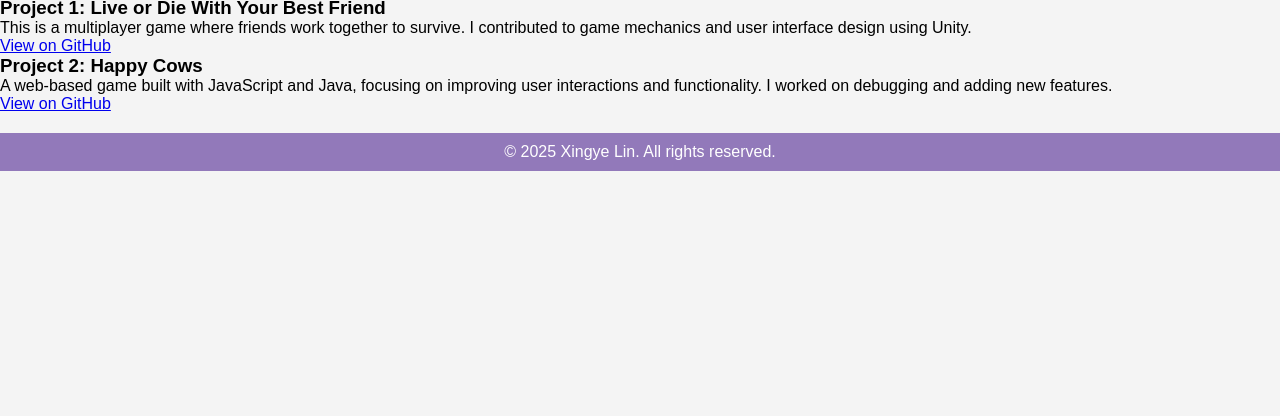
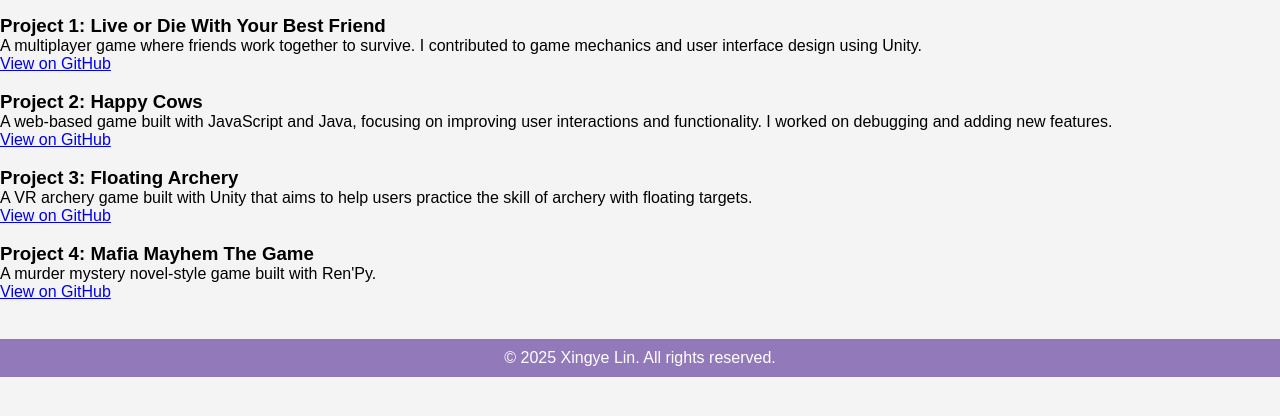
Before and after one commit to clin947/Cindy-webpage, a plain HTML site: page projects.html in a window 1280 px wide. Shown: the part 90-506 px from the top of the page. Drawn offline with Linux system fonts and the light colour scheme.

Commit message:
edit project

```diff
--- a/projects.html
+++ b/projects.html
@@ -18,18 +18,34 @@
     <!-- Projects Section -->
     <h2>My Projects</h2>
     <p>Here are some of the projects I've worked on:</p>
-
+    <br>
     <div class="project">
         <h3>Project 1: Live or Die With Your Best Friend</h3>
-        <p>This is a multiplayer game where friends work together to survive. I contributed to game mechanics and user interface design using Unity.</p>
-        <a href="https://github.com/clin947/VMe50" target="_blank">View on GitHub</a>
+        <p>A multiplayer game where friends work together to survive. I contributed to game mechanics and user interface design using Unity.</p>
+        <a href="https://github.com/ucsb-cs148-w24/project-pj09-liveordie.git" target="_blank">View on GitHub</a>
     </div>
+    <br>
 
     <div class="project">
         <h3>Project 2: Happy Cows</h3>
         <p>A web-based game built with JavaScript and Java, focusing on improving user interactions and functionality. I worked on debugging and adding new features.</p>
-        <a href="https://github.com/clin947/Cindy-webpage" target="_blank">View on GitHub</a>
+        <a href="https://github.com/ucsb-cs156-m23/proj-happycows-m23-10am-3.git" target="_blank">View on GitHub</a>
     </div>
+    <br>
+
+    <div class="project">
+        <h3>Project 3: Floating Archery</h3>
+        <p>A VR archery game built with Unity that aims to help users practice the skill of archery with floating targets.</p>
+        <a href="https://github.com/LeyangNi/VMe50.git" target="_blank">View on GitHub</a>
+    </div>
+    <br>
+
+    <div class="project">
+        <h3>Project 4: Mafia Mayhem The Game </h3>
+        <p>A murder mystery novel-style game built with Ren'Py.</p>
+        <a href="https://github.com/LeyangNi/VMe50.git" target="_blank">View on GitHub</a>
+    </div>
+    <br>
 
     <footer>
         <p>&copy; 2025 Xingye Lin. All rights reserved.</p>
```
Also changed, not shown: index.html (+2 -2 lines).
